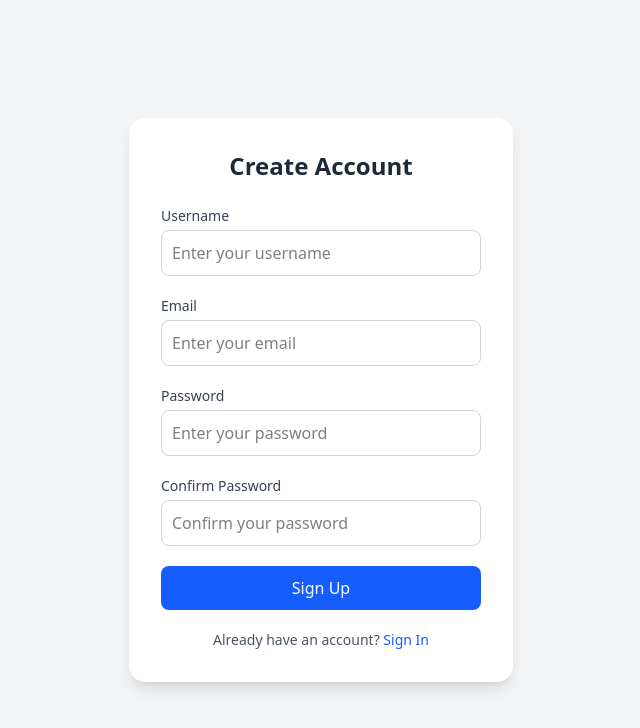
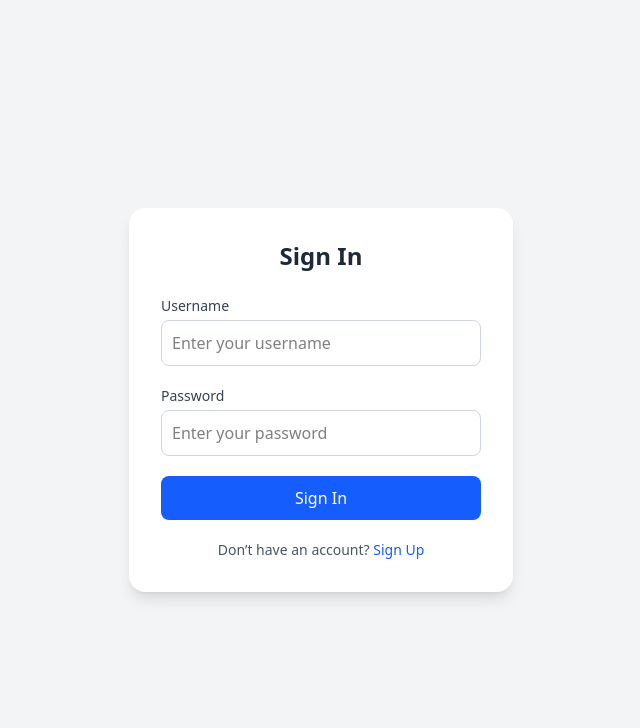
Before and after one commit to abubakrAhmad1/job-portal, a React (Vite) app in the folder frontend/: page /signin in a window 1280 px wide. Shown: the top 728 px of the page, without its empty margins (319-959 px from the left). Built offline with nearby package versions, Linux system fonts and the light colour scheme.

Commit message:
feat : add routing

```diff
--- a/frontend/src/App.jsx
+++ b/frontend/src/App.jsx
@@ -1,39 +1,12 @@
-import "./App.css";
-// import Card from "./components/Card";
-// import SearchBox from './features/jobs/components/SearchBox'
-import Button from "./components/Button";
-import Rough from "./components/Rough";
-import SignInPage from "./features/auth/components/Signin";
-import SignUpPage from "./features/auth/components/Signup";
-import JobList from "./features/jobs/components/JobList";
-import SearchBox from "./features/jobs/components/SearchBox";
-import MobileLayout from "./layouts/MobileLayout";
-
+// src/App.jsx
+import { BrowserRouter } from "react-router-dom";
+import AppRoutes from "./routes/routers";
 
 function App() {
   return (
-    <>
-      {/* <Card title={'dummy title'} company={'dummy company'} /> */}
-      {/* <SearchBox /> */}
-      {/* <Button /> */}
-      {/* <SearchBox /> */}
-      {/* <SearchBox />  */}
-
-
-
-      {/* <MobileLayout>
-        <JobList />
-      </MobileLayout> */}
-
-
-      {/* <JobList /> */}
-
-      {/* <Rough /> */}
-      {/* <SignInPage /> */}
-      <SignUpPage />
-
-
-    </>
+    <BrowserRouter>
+      <AppRoutes />
+    </BrowserRouter>
   );
 }
 
--- a/frontend/src/features/auth/components/Signin.jsx
+++ b/frontend/src/features/auth/components/Signin.jsx
@@ -1,4 +1,5 @@
 import React, { useState } from "react";
+import { Link } from 'react-router-dom';
 
 const SignInPage = () => {
   const [formData, setFormData] = useState({ username: "", password: "" });
@@ -72,12 +73,12 @@ const SignInPage = () => {
 
         <p className="text-sm text-gray-600 text-center mt-5">
           Don’t have an account?{" "}
-          <a
-            href="/signup"
+          <Link
+            to="/signup"
             className="text-blue-600 hover:underline font-medium"
           >
             Sign Up
-          </a>
+          </Link>
         </p>
       </div>
     </div>
--- a/frontend/src/features/auth/components/Signup.jsx
+++ b/frontend/src/features/auth/components/Signup.jsx
@@ -1,4 +1,5 @@
 import React, { useState } from "react";
+import { Link } from 'react-router-dom';
 
 const SignUpPage = () => {
   const [formData, setFormData] = useState({
@@ -120,12 +121,12 @@ const SignUpPage = () => {
 
         <p className="text-sm text-gray-600 text-center mt-5">
           Already have an account?{" "}
-          <a
-            href="/signin"
+          <Link
+            to="/signin"
             className="text-blue-600 hover:underline font-medium"
           >
             Sign In
-          </a>
+          </Link>
         </p>
       </div>
     </div>
--- /dev/null
+++ b/frontend/src/routes/routers.jsx
@@ -0,0 +1,13 @@
+import { Routes, Route } from "react-router-dom";
+import SignInPage from "../features/auth/components/Signin";
+import SignUpPage from "../features/auth/components/Signup";
+
+
+export default function AppRoutes() {
+  return (
+    <Routes>
+      <Route path="/signin" element={<SignInPage />} />
+      <Route path="/signup" element={<SignUpPage />} />
+    </Routes>
+  );
+}
```
Also changed, not shown: frontend/src/main.jsx (+9 -9 lines).
